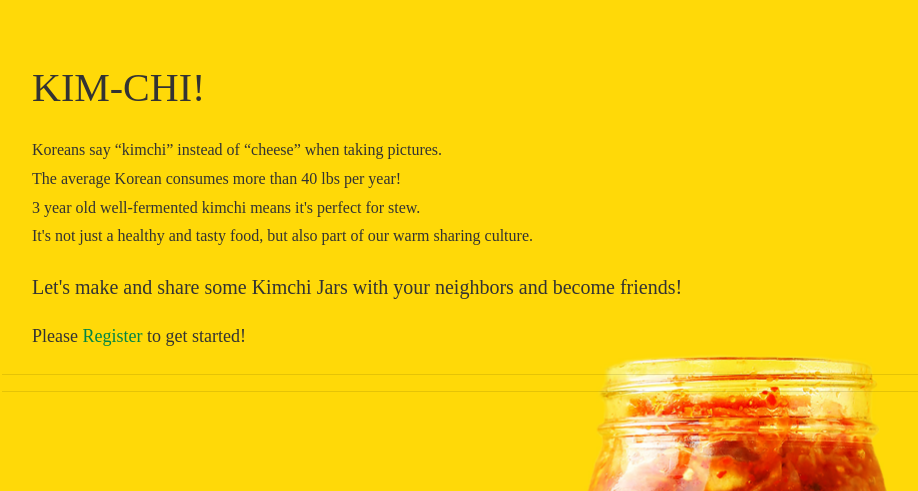
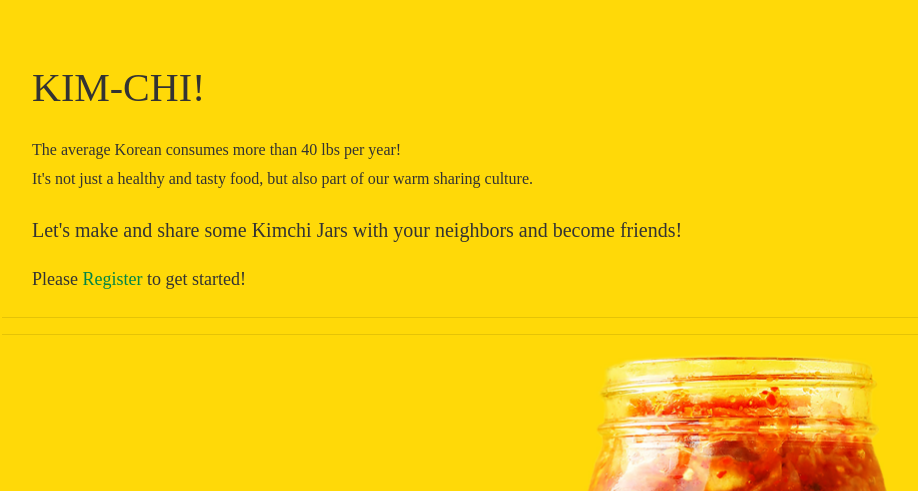
Before and after one commit to bokime/KimchiFriendly_HBproject, a Flask app: page / in a window 1280 px wide. Shown: the part 56-547 px from the top of the page, without its empty margins (173-1091 px from the left). Run offline with Flask 2, Linux system fonts and the light colour scheme; data that the repository does not hold is empty; some libraries are stand-ins or nearby versions.

Commit message:
handled jinja error on home

```diff
--- a/server.py
+++ b/server.py
@@ -10,7 +10,6 @@ from flask_login import LoginManager, login_user, current_user, logout_user, log
 from jinja2 import StrictUndefined
 from model import db, User, Share, Review, connect_to_db
 from twilio.rest import Client
-
 
 app = Flask(__name__)
 
@@ -29,7 +28,6 @@ my_number = os.environ['MY_NUMBER']
 twilio_number = os.environ['TEST_NUMBER']
 
 
-
 @login_manager.user_loader
 def load_user(user_id):
     """login manager to check current user"""
@@ -44,8 +42,8 @@ def home():
     """ Home page showing posted jar shares """
 
     page = request.args.get('page', 1, type=int) #defalt page is 1
+    # pagination obj set up
     shares = Share.query.order_by(Share.made_date.desc()).paginate(page=page, per_page=3)
-    # shares = crud.get_shares()
 
     return render_template('home.html', shares=shares, title='Welcome')
 
@@ -108,6 +106,7 @@ def login():
 
 
 @app.route('/logout')
+@login_required
 def logout():
     """ user logout """
 
@@ -183,6 +182,7 @@ def new_share():
 
 
 @app.route('/home/<share_id>')
+@login_required
 def share(share_id):
     """ show the detail of each Kimchi Jar Share """
 
--- a/templates/home.html
+++ b/templates/home.html
@@ -17,9 +17,7 @@
         {% else %}
             <h1 class="col mb-4">KIM-CHI!</h1>
             <h6 class="col mb-4">
-                Koreans say “kimchi” instead of “cheese” when taking pictures.<br>
                 The average Korean consumes more than 40 lbs per year!<br>
-                3 year old well-fermented kimchi means it's perfect for stew.<br>
                 It's not just a healthy and tasty food, but also part of our warm sharing culture.</h6>
             <h5 class="col mb-4">Let's make and share some Kimchi Jars with your neighbors and become friends!<br></h5>
             <p class="col mb-4">Please <a href="/register"> Register</a> to get started!</p>
```
Also changed, not shown: crud.py (+5 -4 lines).
